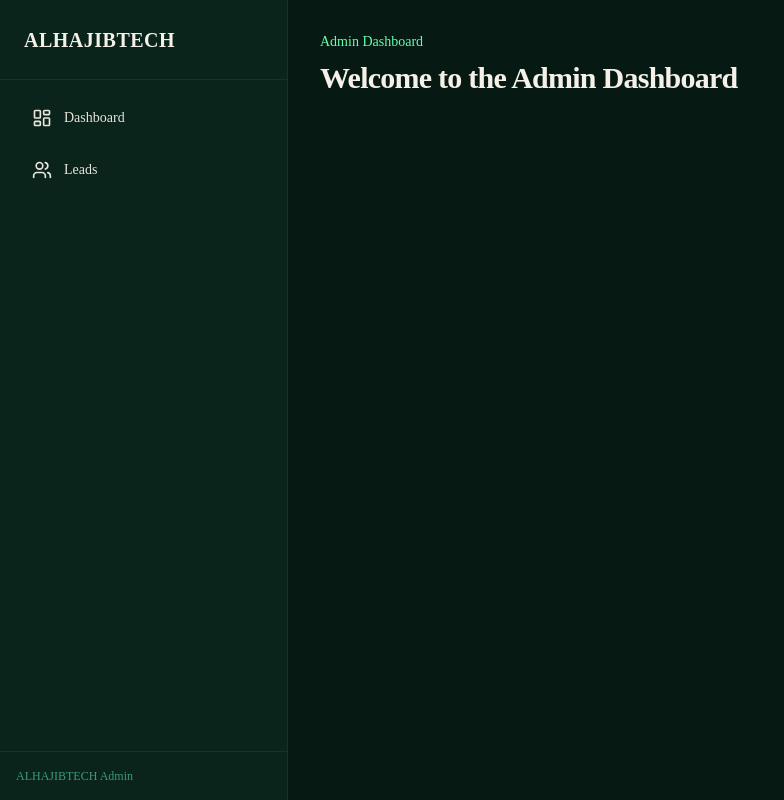
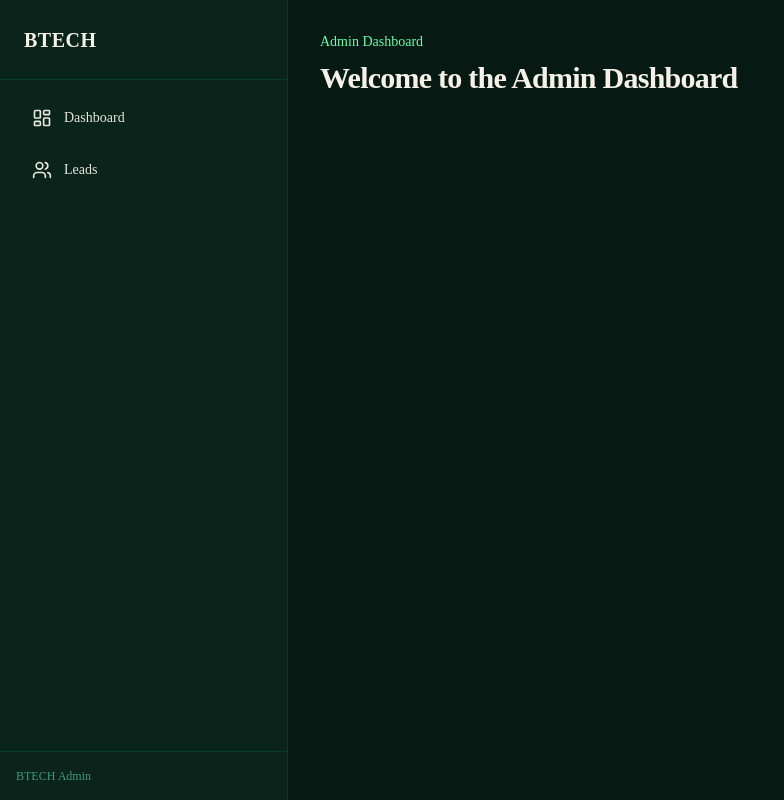
Before and after one commit to Vivelune/Btech, a Next.js app: page /admin in a window 1280 px wide. Shown: the whole page, without its empty margins (0-784 px from the left). Built offline with nearby package versions, Linux system fonts and the light colour scheme.

Commit message:
Updated and made changes

```diff
--- a/app/components/admin/Admin-sidebar.tsx
+++ b/app/components/admin/Admin-sidebar.tsx
@@ -47,7 +47,7 @@
             onClick={onClose}
             className="text-xl font-bold tracking-wide text-[#F5F1E8]"
           >
-            ALHAJIBTECH
+            BTECH
           </Link>
 
           <button
@@ -90,7 +90,7 @@
 
         <div className="border-t border-emerald-900/60 p-4">
           <p className="text-xs text-emerald-300/60">
-            ALHAJIBTECH Admin
+            BTECH Admin
           </p>
         </div>
       </aside>
```
